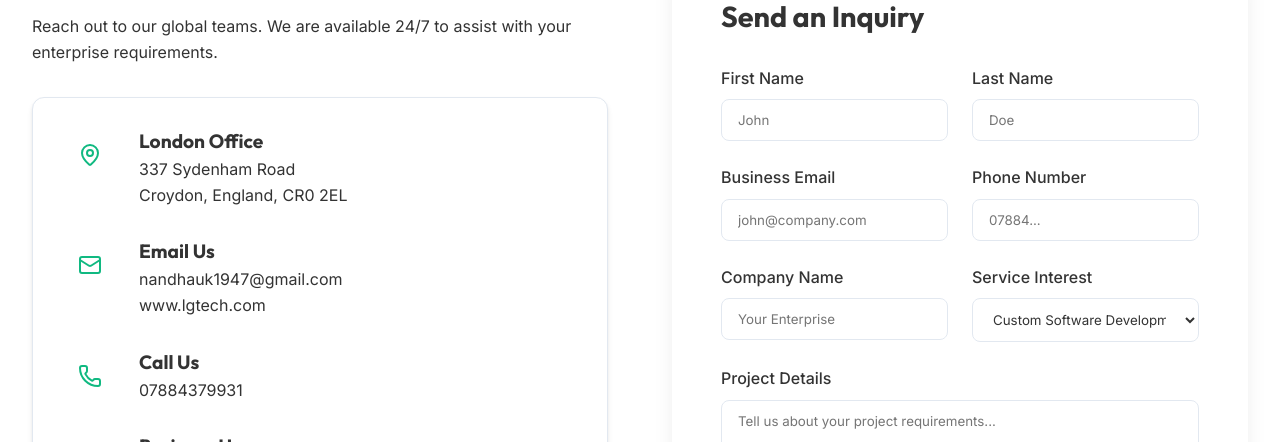
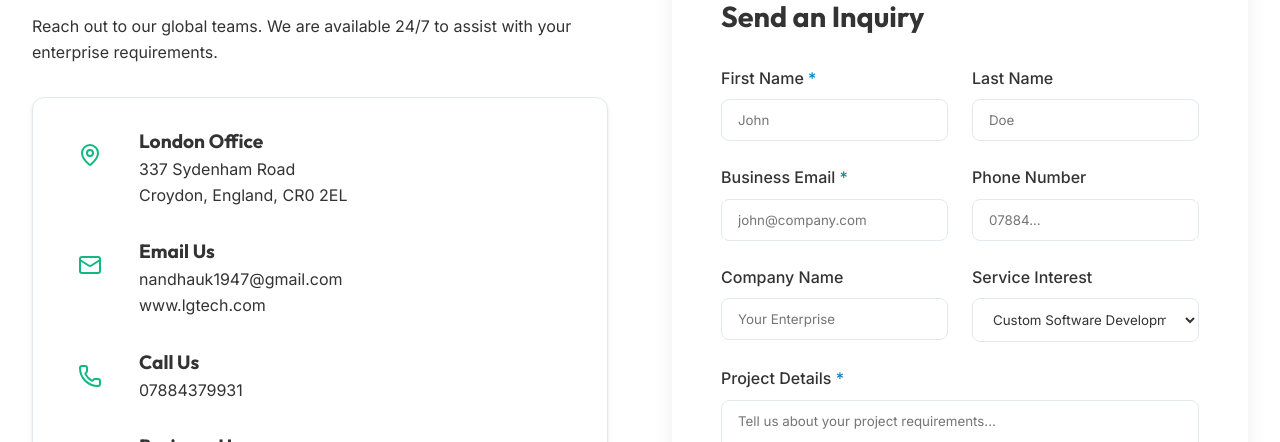
Before and after one commit to SKeerthi25/lgtech, a React (Vite) app: page /contact in a window 1280 px wide. Shown: the part 546-988 px from the top of the page. Built offline with nearby package versions, Linux system fonts and the light colour scheme.

Commit message:
Implement dynamic contact form submission to nandhauk1947@gmail.com

```diff
--- a/src/pages/Contact.jsx
+++ b/src/pages/Contact.jsx
@@ -1,8 +1,81 @@
-import React from 'react';
+import React, { useState } from 'react';
 import { motion } from 'framer-motion';
 import { MapPin, Mail, Phone, Clock, MessageSquare, ChevronDown } from 'lucide-react';
 
 const Contact = () => {
+  const [formData, setFormData] = useState({
+    firstName: '',
+    lastName: '',
+    email: '',
+    phone: '',
+    company: '',
+    service: 'Custom Software Development',
+    message: ''
+  });
+
+  const [status, setStatus] = useState({
+    submitting: false,
+    success: false,
+    error: null
+  });
+
+  const handleChange = (e) => {
+    const { name, value } = e.target;
+    setFormData(prev => ({
+      ...prev,
+      [name]: value
+    }));
+  };
+
+  const handleSubmit = async (e) => {
+    e.preventDefault();
+
+    if (!formData.firstName || !formData.email || !formData.message) {
+      setStatus({ submitting: false, success: false, error: 'Please fill in all required fields (First Name, Business Email, and Project Details).' });
+      return;
+    }
+
+    setStatus({ submitting: true, success: false, error: null });
+
+    try {
+      const response = await fetch('https://formsubmit.co/ajax/nandhauk1947@gmail.com', {
+        method: 'POST',
+        headers: {
+          'Content-Type': 'application/json',
+          'Accept': 'application/json'
+        },
+        body: JSON.stringify({
+          Name: `${formData.firstName} ${formData.lastName}`,
+          Email: formData.email,
+          Phone: formData.phone,
+          Company: formData.company,
+          Service: formData.service,
+          Message: formData.message,
+          _subject: `New LG Tech Contact Form Inquiry from ${formData.firstName} ${formData.lastName}`
+        })
+      });
+
+      const result = await response.json();
+
+      if (response.ok || result.success === "true") {
+        setStatus({ submitting: false, success: true, error: null });
+        setFormData({
+          firstName: '',
+          lastName: '',
+          email: '',
+          phone: '',
+          company: '',
+          service: 'Custom Software Development',
+          message: ''
+        });
+      } else {
+        throw new Error(result.message || 'Something went wrong. Please try again.');
+      }
+    } catch (err) {
+      setStatus({ submitting: false, success: false, error: err.message || 'Failed to send message. Please try again later.' });
+    }
+  };
+
   return (
     <div>
       <section className="hero" style={{ minHeight: '50vh', paddingTop: '120px' }}>
@@ -93,53 +166,65 @@ const Contact = () => {
               style={{ padding: '3rem', borderRadius: '12px', boxShadow: 'var(--shadow-xl)' }}
             >
               <h3 style={{ fontSize: '1.8rem', marginBottom: '2rem' }}>Send an Inquiry</h3>
-              <form style={{ display: 'flex', flexDirection: 'column', gap: '1.5rem' }}>
+
+              {status.success && (
+                <div style={{ padding: '1rem', borderRadius: '8px', background: 'rgba(16, 185, 129, 0.15)', border: '1px solid #10B981', color: '#10B981', marginBottom: '1.5rem', fontSize: '0.95rem' }}>
+                  <strong>Message Sent Successfully!</strong> We have received your inquiry and will reach out to you shortly.
+                </div>
+              )}
+              {status.error && (
+                <div style={{ padding: '1rem', borderRadius: '8px', background: 'rgba(239, 68, 68, 0.15)', border: '1px solid #EF4444', color: '#EF4444', marginBottom: '1.5rem', fontSize: '0.95rem' }}>
+                  {status.error}
+                </div>
+              )}
+
+              <form onSubmit={handleSubmit} style={{ display: 'flex', flexDirection: 'column', gap: '1.5rem' }}>
                 <div className="grid grid-cols-2" style={{ gap: '1.5rem' }}>
                   <div>
-                    <label style={{ display: 'block', marginBottom: '0.5rem', fontWeight: '500' }}>First Name</label>
-                    <input type="text" placeholder="John" style={{ width: '100%', padding: '0.75rem 1rem', borderRadius: '8px', border: '1px solid var(--border-color)', background: 'var(--bg-color)', color: 'var(--text-color)', fontFamily: 'inherit' }} />
+                    <label style={{ display: 'block', marginBottom: '0.5rem', fontWeight: '500' }}>First Name <span style={{ color: 'var(--primary)' }}>*</span></label>
+                    <input name="firstName" value={formData.firstName} onChange={handleChange} type="text" placeholder="John" required style={{ width: '100%', padding: '0.75rem 1rem', borderRadius: '8px', border: '1px solid var(--border-color)', background: 'var(--bg-color)', color: 'var(--text-color)', fontFamily: 'inherit' }} />
                   </div>
                   <div>
                     <label style={{ display: 'block', marginBottom: '0.5rem', fontWeight: '500' }}>Last Name</label>
-                    <input type="text" placeholder="Doe" style={{ width: '100%', padding: '0.75rem 1rem', borderRadius: '8px', border: '1px solid var(--border-color)', background: 'var(--bg-color)', color: 'var(--text-color)', fontFamily: 'inherit' }} />
+                    <input name="lastName" value={formData.lastName} onChange={handleChange} type="text" placeholder="Doe" style={{ width: '100%', padding: '0.75rem 1rem', borderRadius: '8px', border: '1px solid var(--border-color)', background: 'var(--bg-color)', color: 'var(--text-color)', fontFamily: 'inherit' }} />
                   </div>
                 </div>
 
                 <div className="grid grid-cols-2" style={{ gap: '1.5rem' }}>
                   <div>
-                    <label style={{ display: 'block', marginBottom: '0.5rem', fontWeight: '500' }}>Business Email</label>
-                    <input type="email" placeholder="john@company.com" style={{ width: '100%', padding: '0.75rem 1rem', borderRadius: '8px', border: '1px solid var(--border-color)', background: 'var(--bg-color)', color: 'var(--text-color)', fontFamily: 'inherit' }} />
+                    <label style={{ display: 'block', marginBottom: '0.5rem', fontWeight: '500' }}>Business Email <span style={{ color: 'var(--primary)' }}>*</span></label>
+                    <input name="email" value={formData.email} onChange={handleChange} type="email" placeholder="john@company.com" required style={{ width: '100%', padding: '0.75rem 1rem', borderRadius: '8px', border: '1px solid var(--border-color)', background: 'var(--bg-color)', color: 'var(--text-color)', fontFamily: 'inherit' }} />
                   </div>
                   <div>
                     <label style={{ display: 'block', marginBottom: '0.5rem', fontWeight: '500' }}>Phone Number</label>
-                    <input type="tel" placeholder="07884..." style={{ width: '100%', padding: '0.75rem 1rem', borderRadius: '8px', border: '1px solid var(--border-color)', background: 'var(--bg-color)', color: 'var(--text-color)', fontFamily: 'inherit' }} />
+                    <input name="phone" value={formData.phone} onChange={handleChange} type="tel" placeholder="07884..." style={{ width: '100%', padding: '0.75rem 1rem', borderRadius: '8px', border: '1px solid var(--border-color)', background: 'var(--bg-color)', color: 'var(--text-color)', fontFamily: 'inherit' }} />
                   </div>
                 </div>
 
                 <div className="grid grid-cols-2" style={{ gap: '1.5rem' }}>
                   <div>
                     <label style={{ display: 'block', marginBottom: '0.5rem', fontWeight: '500' }}>Company Name</label>
-                    <input type="text" placeholder="Your Enterprise" style={{ width: '100%', padding: '0.75rem 1rem', borderRadius: '8px', border: '1px solid var(--border-color)', background: 'var(--bg-color)', color: 'var(--text-color)', fontFamily: 'inherit' }} />
+                    <input name="company" value={formData.company} onChange={handleChange} type="text" placeholder="Your Enterprise" style={{ width: '100%', padding: '0.75rem 1rem', borderRadius: '8px', border: '1px solid var(--border-color)', background: 'var(--bg-color)', color: 'var(--text-color)', fontFamily: 'inherit' }} />
                   </div>
                   <div>
                     <label style={{ display: 'block', marginBottom: '0.5rem', fontWeight: '500' }}>Service Interest</label>
-                    <select style={{ width: '100%', padding: '0.75rem 1rem', borderRadius: '8px', border: '1px solid var(--border-color)', background: 'var(--bg-color)', color: 'var(--text-color)', fontFamily: 'inherit' }}>
-                      <option>Custom Software Development</option>
-                      <option>Cloud Migration & Architecture</option>
-                      <option>AI & Data Analytics</option>
-                      <option>Enterprise IT Consulting</option>
-                      <option>Other Services</option>
+                    <select name="service" value={formData.service} onChange={handleChange} style={{ width: '100%', padding: '0.75rem 1rem', borderRadius: '8px', border: '1px solid var(--border-color)', background: 'var(--bg-color)', color: 'var(--text-color)', fontFamily: 'inherit' }}>
+                      <option value="Custom Software Development">Custom Software Development</option>
+                      <option value="Cloud Migration & Architecture">Cloud Migration & Architecture</option>
+                      <option value="AI & Data Analytics">AI & Data Analytics</option>
+                      <option value="Enterprise IT Consulting">Enterprise IT Consulting</option>
+                      <option value="Other Services">Other Services</option>
                     </select>
                   </div>
                 </div>
 
                 <div>
-                  <label style={{ display: 'block', marginBottom: '0.5rem', fontWeight: '500' }}>Project Details</label>
-                  <textarea rows="4" placeholder="Tell us about your project requirements..." style={{ width: '100%', padding: '0.75rem 1rem', borderRadius: '8px', border: '1px solid var(--border-color)', background: 'var(--bg-color)', color: 'var(--text-color)', fontFamily: 'inherit', resize: 'vertical' }}></textarea>
+                  <label style={{ display: 'block', marginBottom: '0.5rem', fontWeight: '500' }}>Project Details <span style={{ color: 'var(--primary)' }}>*</span></label>
+                  <textarea name="message" value={formData.message} onChange={handleChange} rows="4" placeholder="Tell us about your project requirements..." required style={{ width: '100%', padding: '0.75rem 1rem', borderRadius: '8px', border: '1px solid var(--border-color)', background: 'var(--bg-color)', color: 'var(--text-color)', fontFamily: 'inherit', resize: 'vertical' }}></textarea>
                 </div>
 
-                <button type="button" className="btn btn-primary" style={{ width: '100%', padding: '1rem', fontSize: '1.1rem', display: 'flex', justifyContent: 'center', alignItems: 'center', gap: '0.5rem' }}>
-                  <MessageSquare size={20} /> Submit Inquiry
+                <button type="submit" disabled={status.submitting} className="btn btn-primary" style={{ width: '100%', padding: '1rem', fontSize: '1.1rem', display: 'flex', justifyContent: 'center', alignItems: 'center', gap: '0.5rem', cursor: status.submitting ? 'not-allowed' : 'pointer', opacity: status.submitting ? 0.7 : 1 }}>
+                  <MessageSquare size={20} /> {status.submitting ? 'Sending...' : 'Submit Inquiry'}
                 </button>
               </form>
             </motion.div>
```
